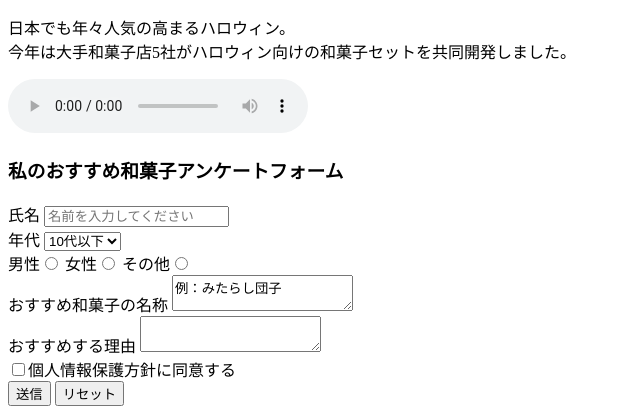
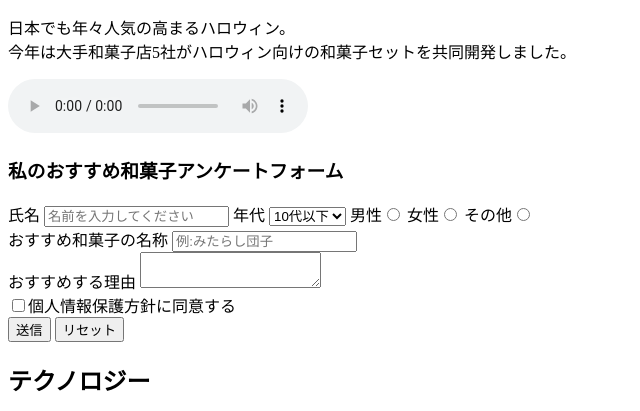
Before and after one commit to Waka-ma/samurai-terakoya, a plain HTML site: page kadai_008/kadai_008.html in a window 1280 px wide. Shown: the part 218-629 px from the top of the page, without its empty margins (0-640 px from the left). Drawn offline with Linux system fonts and the light colour scheme.

Commit message:
kadai__008

```diff
--- a/kadai_008/kadai_008.html
+++ b/kadai_008/kadai_008.html
@@ -1,12 +1,12 @@
 <!DOCTYPE html>
 <html>
+
 <head>
+
 <body>
   <title>8章課題</title>
   <meta name="description" content="このページは8章課題です。">
-    </body>
-  </head>
-<body>
+  <meta charset="utf-8">
   <header>
     <h1>SAMURAIニュース</h1>
     <nav>
@@ -16,6 +16,7 @@
       <a href="https://www.sejuku.net/">スポーツ</a>
       <a href="https://www.sejuku.net/">テクノロジー</a>
     </nav>
+  </header>
   <main>
     <article>
       <section>
@@ -23,13 +24,14 @@
         <h3>和菓子店も「トリックオアトリート！」</h3>
         <p>日本でも年々人気の高まるハロウィン。
           <br>
-            今年は大手和菓子店5社がハロウィン向けの和菓子セットを共同開発しました。</p>
+          今年は大手和菓子店5社がハロウィン向けの和菓子セットを共同開発しました。
+        </p>
         <audio src="ichi.mp3" controls></audio>
         <h3>私のおすすめ和菓子アンケートフォーム</h3>
         <form>
           <label>氏名</label>
           <input type="text" placeholder="名前を入力してください">
-          <br>
+
 
           <label>年代</lebel>
             <select>
@@ -38,7 +40,7 @@
               <option>30代</option>
               <option>40代以上</option>
             </select>
-          <br>
+
 
             <label>男性<input type="radio" name="gender"></label>
             <label>女性<input type="radio" name="gender"></label>
@@ -46,7 +48,7 @@
             <br>
 
             <label>おすすめ和菓子の名称</label>
-          <textarea>例：みたらし団子</textarea>
+            <input type="text" placeholder="例:みたらし団子">
             <br>
 
             <label>おすすめする理由</label>
@@ -68,17 +70,17 @@
         <h3>SAMURAIが新しい動画をリリース</h3>
         <p>SAMURAI公式YouTubeで新しい動画がリリースされました。
           <br>
-            動画の内容はHTML/CSSの解説です。</p>
-          <iframe width="560" height="315"
-          src="https://www.youtube.com/embed/2JLiGSUohEo?si=3D9GwrnnAGK6uW0g"
-          title="YouTube video player"
-          frameborder="0" allow="accelerometer; autoplay; clipboard-write; encrypted-media; gyroscope; picture-in-picture; web-share" referrerpolicy="strict-origin-when-cross-origin" allowfullscreen></iframe>
+          動画の内容はHTML/CSSの解説です。
+        </p>
+        <iframe width="560" height="315" src="https://www.youtube.com/embed/2JLiGSUohEo?si=3D9GwrnnAGK6uW0g"
+          title="YouTube video player" frameborder="0"
+          allow="accelerometer; autoplay; clipboard-write; encrypted-media; gyroscope; picture-in-picture; web-share"
+          referrerpolicy="strict-origin-when-cross-origin" allowfullscreen></iframe>
       </section>
     </article>
+    </main>
     <footer>
       <p>&copy; SAMURAIニュース</p>
     </footer>
-    </main>
-  </header>
 </body>
 </html>
```
Lines whose indentation alone changed are shown as unchanged.
